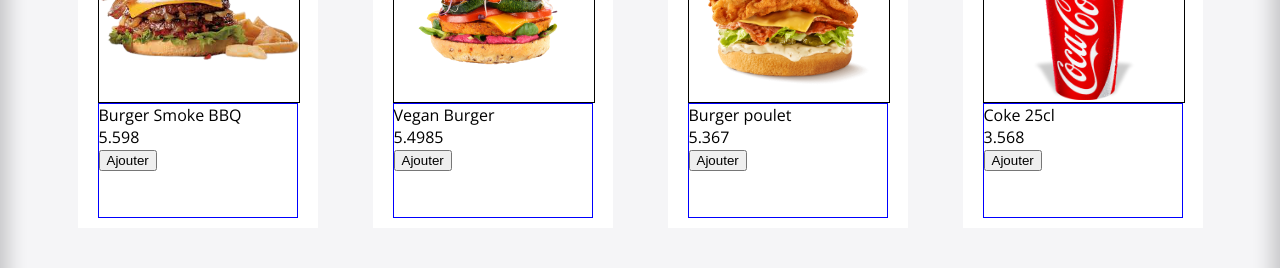
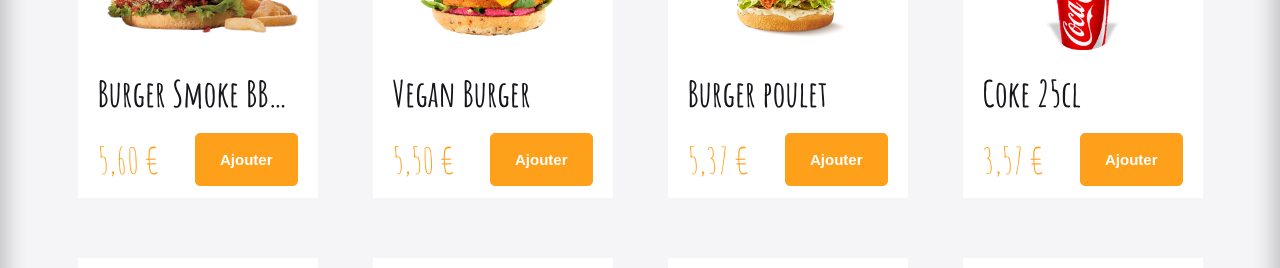
Before and after one commit to ImadeusF/crazee-burger, a React (Vite) app: page /order/1 in a window 1280 px wide. Shown: the part 283-551 px from the top of the page. Built offline with nearby package versions, Linux system fonts and the light colour scheme.

Commit message:
💄 F05> ORDER > MAIN > Layout product

```diff
--- a/src/components/pages/order/Main/Product.jsx
+++ b/src/components/pages/order/Main/Product.jsx
@@ -1,5 +1,7 @@
 import styled from "styled-components";
 import { theme } from "../../../../themes";
+import PrimaryButton from "../../../reusable-ui/PrimaryButton";
+import { formatPrice } from "../../../../utils/maths";
 
 export default function Product({ title, imageSource, price }) {
   return (
@@ -8,11 +10,13 @@ export default function Product({ title, imageSource, price }) {
         <div className="image">
           <img src={imageSource} alt={title} />
         </div>
-        <div className="info-texte">
+        <div className="text-info">
           <div className="title">{title}</div>
           <div className="description">
-            <div className="price">{price}</div>
-            <button className="add-button">Ajouter</button>
+            <div className="left-description">{formatPrice(price)}</div>
+            <div className="right-description">
+              <PrimaryButton className="primary-button" label={"Ajouter"} />
+            </div>
           </div>
         </div>
       </div>
@@ -23,18 +27,20 @@ export default function Product({ title, imageSource, price }) {
 const ProductStyled = styled.div`
   .produit {
     background: ${theme.colors.white};
-    width: 200px;
+    width: 240px;
     height: 330px;
     display: grid;
     grid-template-rows: 65% 1fr;
     padding: 20px;
-    padding-bottom: 10px;
+    padding-bottom: 30px;
+    box-sizing: border-box;
 
     .image {
-      border: 1px solid black;
       width: 100%;
       height: auto;
       margin-top: 30px;
+      margin-bottom: 20px;
+
 
       img {
         width: 100%;
@@ -43,8 +49,53 @@ const ProductStyled = styled.div`
       }
     }
   }
+  .text-info {
+    display: grid;
+    grid-template-rows: 30% 70%;
+    padding: px;
+    font-size: ${theme.fonts.size.P4};
+    bottom: 10px;
+    font-weight: ${theme.fonts.weights.bold};
+    color: ${theme.colors.dark};
+    text-align: left;
+    width: 100%;
+    font-family: "Amatic SC", cursive;
 
-  .info-texte {
-    border: 1px solid blue;
+    .title {
+      max-width: 200px;
+      height:50px;
+      text-overflow: ellipsis;
+      overflow: hidden;
+      white-space: nowrap;
+    }
+
+    .description {
+      display: grid;
+      grid-template-columns: 1fr 1fr;
+      padding-top: 20px;
+
+
+      .left-description {
+        display: flex;
+        justify-content: flex-start;
+        align-items: center;
+        font-weight: ${theme.fonts.weights.medium};
+        white-space: nowrap;
+        overflow: hidden;
+        text-overflow: ellipsis;
+        color: ${theme.colors.primary};
+      }
+
+      .right-description {
+        display: flex;
+        justify-content: flex-end;
+        align-items: center;
+        font-size: ${theme.fonts.size.P1};
+      }
+
+      .primary-button {
+
+      }
+    }
   }
 `;
--- a/src/fakeData/fakeMenu.jsx
+++ b/src/fakeData/fakeMenu.jsx
@@ -23,7 +23,7 @@ export const fakeMenu2 = [
   {
     id: 1,
     imageSource: "/images/burger-bacon-egg.png",
-    title: "Burger Smoke BBQ",
+    title: "Burger Smoke BBQxxxxxxxxxxxxxxxxxxxxxxx",
     price: 5.598,
     quantity: 0,
     isAvailable: true,
```
